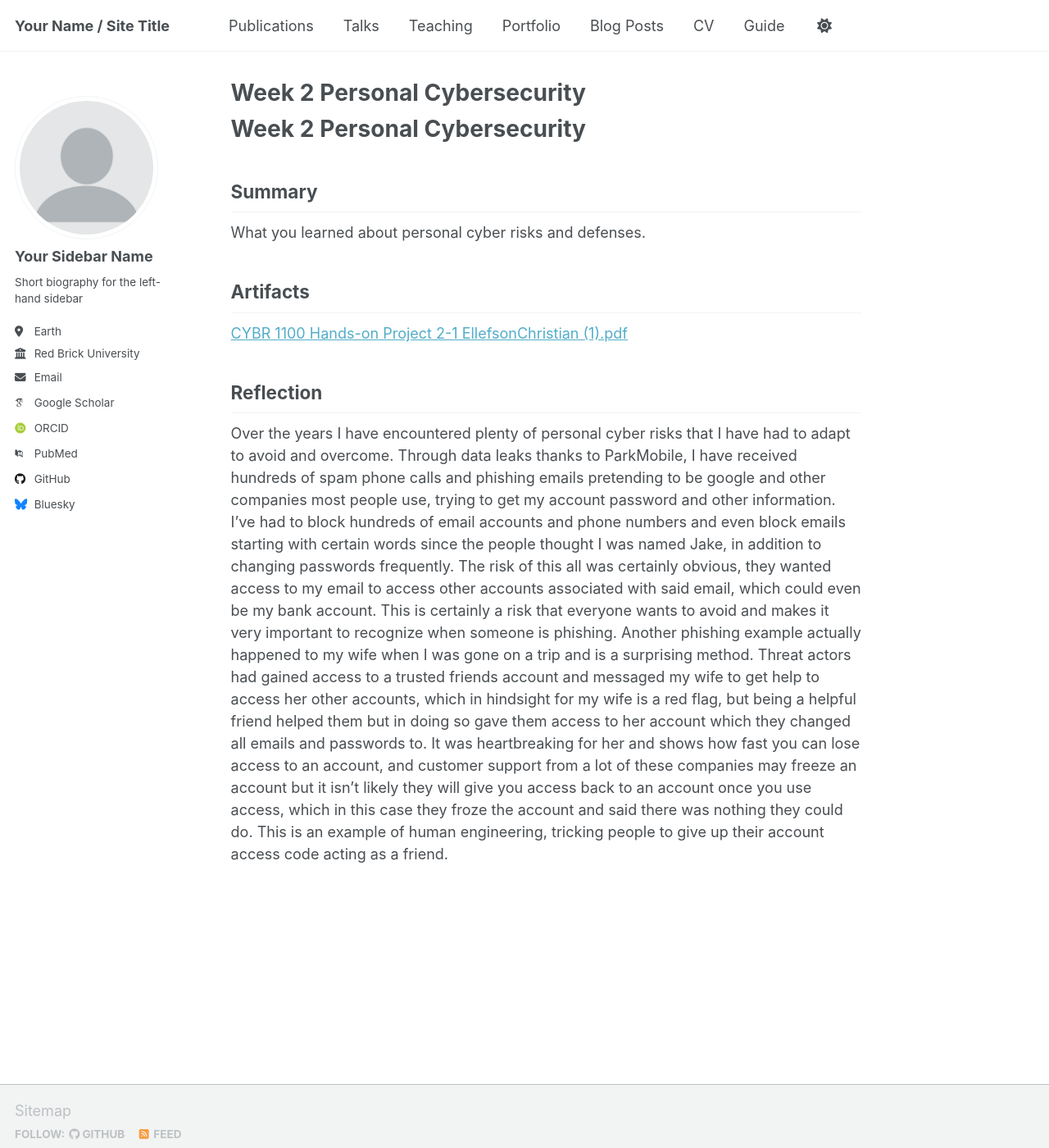
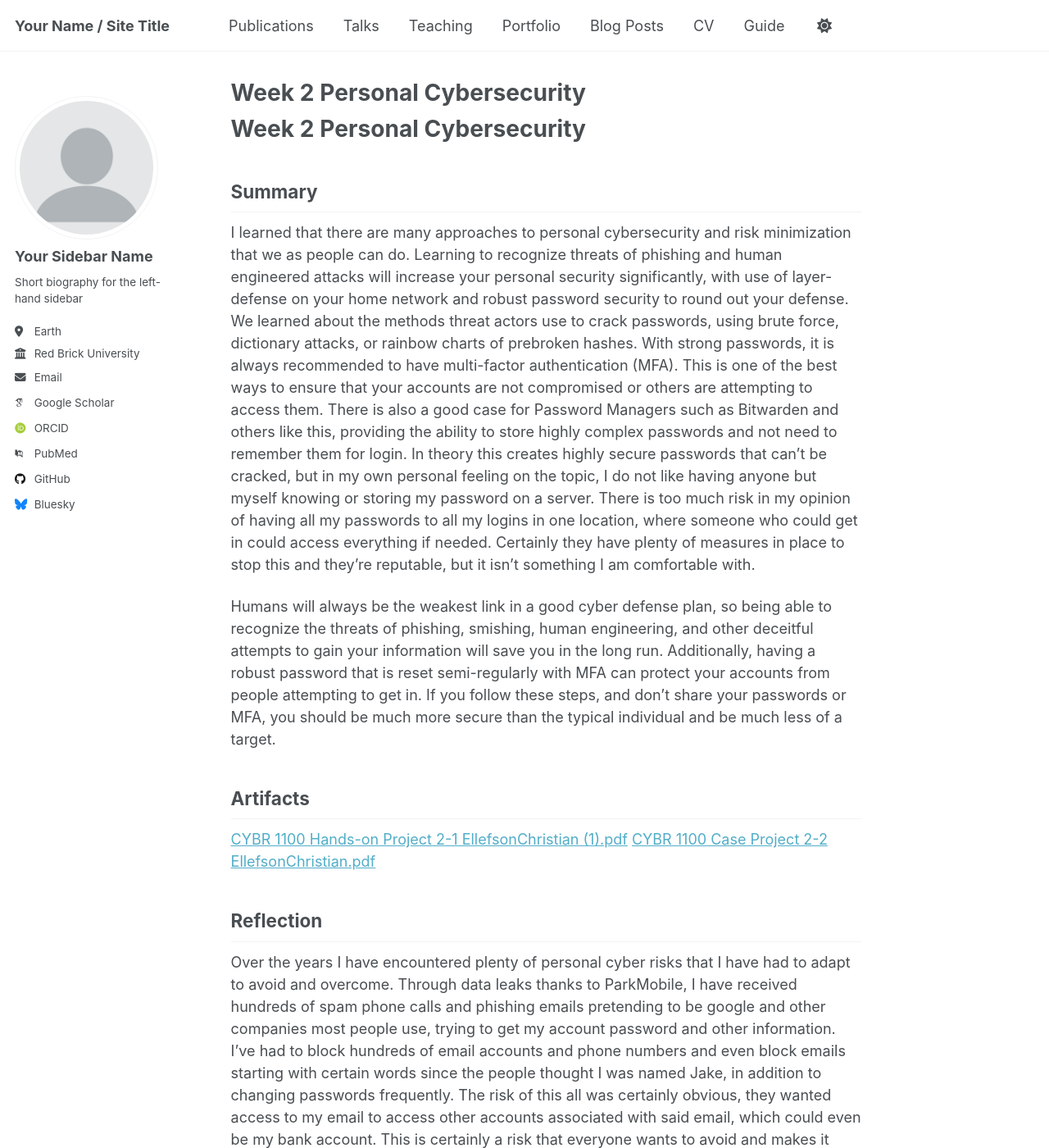
Before and after one commit to CEllefson/CEllefson.github.io, a Jekyll site: the page built from cybr-1100-security-awareness/Week-02.md, in a window 1280 px wide and 1400 px high. Shown: the whole window at 82% size. Built offline with Jekyll 4.4.1, drawn with Linux system fonts in a browser that asks for light colours; some web fonts are replaced; our own code applies the rules of GitHub Pages for plain Markdown files; a script that is not in the unit is left out.

Commit message:
Update Week-02.md

```diff
--- a/cybr-1100-security-awareness/Week-02.md
+++ b/cybr-1100-security-awareness/Week-02.md
@@ -1,10 +1,13 @@
 # Week 2 Personal Cybersecurity
 
 ## Summary
-What you learned about personal cyber risks and defenses.
+I learned that there are many approaches to personal cybersecurity and risk minimization that we as people can do. Learning to recognize threats of phishing and human engineered attacks will increase your personal security significantly, with use of layer-defense on your home network and robust password security to round out your defense. We learned about the methods threat actors use to crack passwords, using brute force, dictionary attacks, or rainbow charts of prebroken hashes. With strong passwords, it is always recommended to have multi-factor authentication (MFA). This is one of the best ways to ensure that your accounts are not compromised or others are attempting to access them. There is also a good case for Password Managers such as Bitwarden and others like this, providing the ability to store highly complex passwords and not need to remember them for login. In theory this creates highly secure passwords that can’t be cracked, but in my own personal feeling on the topic, I do not like having anyone but myself knowing or storing my password on a server. There is too much risk in my opinion of having all my passwords to all my logins in one location, where someone who could get in could access everything if needed. Certainly they have plenty of measures in place to stop this and they’re reputable, but it isn’t something I am comfortable with.
+
+Humans will always be the weakest link in a good cyber defense plan, so being able to recognize the threats of phishing, smishing, human engineering, and other deceitful attempts to gain your information will save you in the long run. Additionally, having a robust password that is reset semi-regularly with MFA can protect your accounts from people attempting to get in. If you follow these steps, and don’t share your passwords or MFA, you should be much more secure than the typical individual and be much less of a target.
 
 ## Artifacts
 [CYBR 1100 Hands-on Project 2-1 EllefsonChristian (1).pdf](https://github.com/user-attachments/files/22055486/CYBR.1100.Hands-on.Project.2-1.EllefsonChristian.1.pdf)
+[CYBR 1100 Case Project 2-2 EllefsonChristian.pdf](https://github.com/user-attachments/files/22055620/CYBR.1100.Case.Project.2-2.EllefsonChristian.pdf)
 
 
 ## Reflection
```
